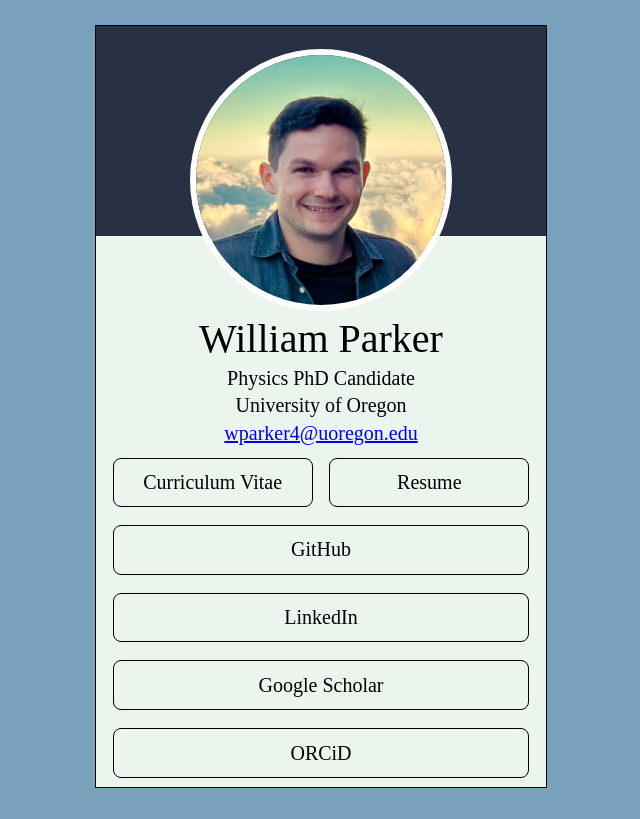
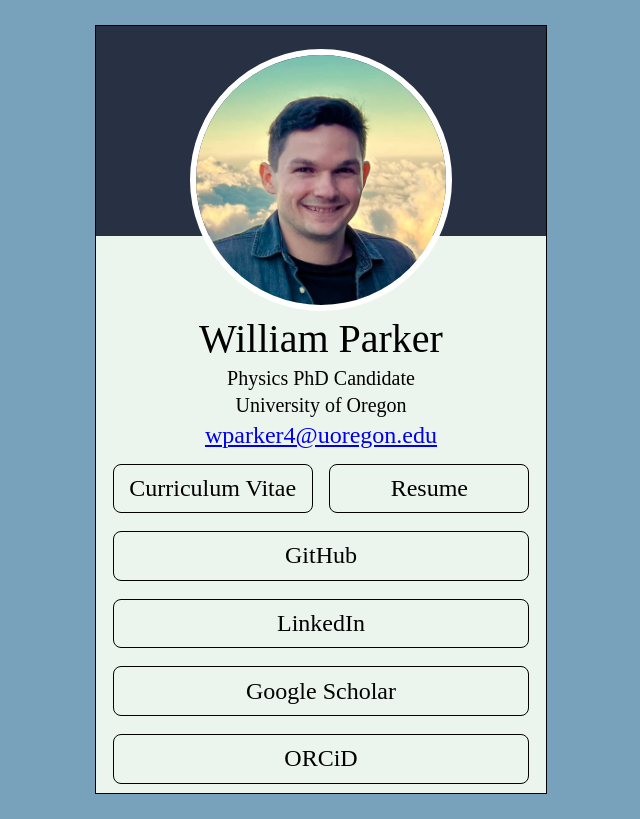
Before and after one commit to WSParker/contact, a Svelte app: page / in a window 1280 px wide. Shown: the whole page, without its empty margins (319-959 px from the left). Built offline with nearby package versions, Linux system fonts and the light colour scheme.

Commit message:
bigger fonts

```diff
--- a/src/App.svelte
+++ b/src/App.svelte
@@ -86,8 +86,8 @@
 
 <style>
     .hrefContent {
-        margin: calc(var(--numPerLine) * 3%) 0%;
-        font-size: 0.5rem;
+        margin: calc(var(--numPerLine) * 2.5%) 0%;
+        font-size: 0.6rem;
     }
     .elementRow {
         width: 100%;
@@ -99,8 +99,8 @@
     }
     #myEmail {
         margin-top: 0%;
-        margin-bottom: 1%;
-        font-size: 0.5rem;
+        margin-bottom: 1.5%;
+        font-size: 0.6rem;
     }
     #myTitle,
     #myOrganization {
```
